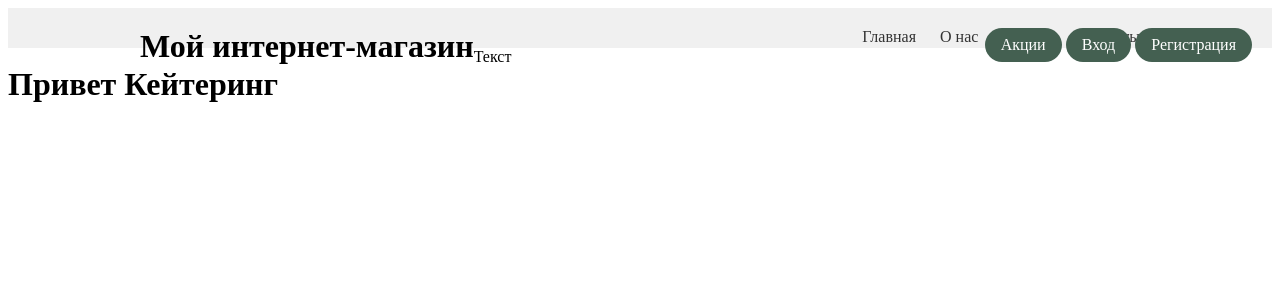
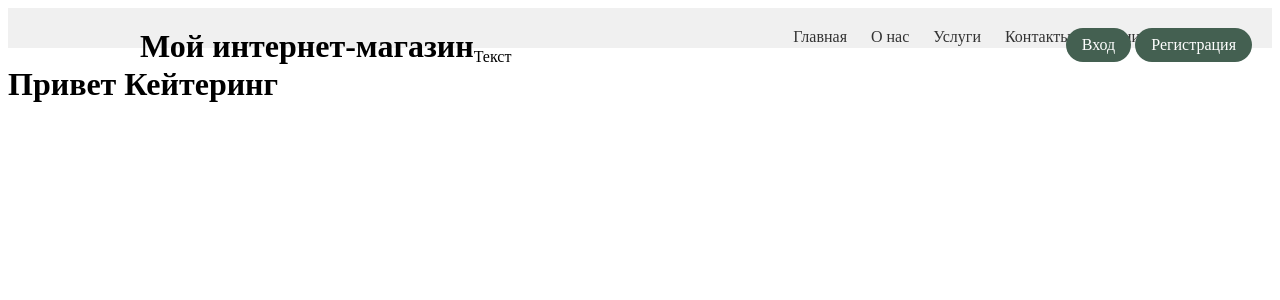
Before and after one commit to SimpleRoach/catering, a Django app: page / in a window 1280 px wide. Shown: the top 300 px of the page. Run offline with Django 5.2, Linux system fonts and the light colour scheme.

Commit message:
Убрал кнопку акции

```diff
--- a/templates/base.html
+++ b/templates/base.html
@@ -21,11 +21,10 @@
           <li><a href="#">О нас</a></li>
           <li><a href="#">Услуги</a></li>
           <li><a href="#">Контакты</a></li>
-
+          <li><a href="#">Акции</a></li>
         </ul>
       </nav>
       <div class="actions">
-        <a href="#" class="btn">Акции</a>
         <a href="#" class="btn">Вход</a>
         <a href="#" class="btn">Регистрация</a>
       </div>
```
